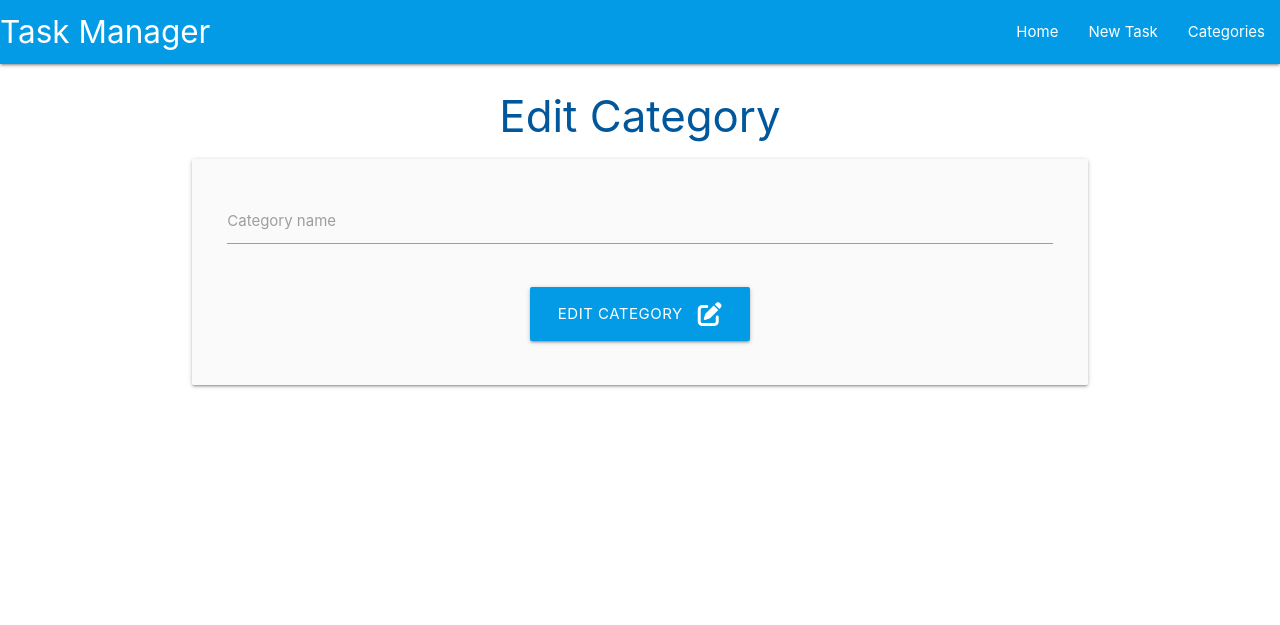
After one commit to 4ntm4n/task-flask, a Flask app: template taskmanager/templates/edit_category.html in a window 1280 px wide. The commit adds this page. Shown: the top 625 px of the page. Run offline with Flask 3, Linux system fonts and the light colour scheme; the template is opened without the code that fills it, so the values that code supplies are empty.

Commit message:
add edit functionality to category

```diff
--- a/taskmanager/templates/categories.html
+++ b/taskmanager/templates/categories.html
@@ -18,7 +18,7 @@
           <span class="card-title">{{ category.category_name }}</span>
         </div>
         <div class="card-action">
-          <a href="#" class="btn green accent-4">Edit</a>
+          <a href="{{ url_for('edit_category', category_id=category.id)}}" class="btn green accent-4">Edit</a>
           <a href="#" class="btn red">Delete</a>
         </div>
       </div>
--- /dev/null
+++ b/taskmanager/templates/edit_category.html
@@ -0,0 +1,24 @@
+{% extends "base.html" %}
+
+{% block content %}
+
+<h3 class="light-blue-text text-darken-4 center-align">Edit Category</h3>
+
+<div class="row card-panel grey lighten-5">
+    <form class="col s12" method="POST" action="{{ url_for('edit_category', category_id=category.id) }}">
+        <div class="row">
+            <div class="input-field col s12">
+                <input value="{{ category.category_name }}" name="category_name" id="category_name" type="text" class="validate" minlength="3" maxlength="25">
+                <label for="category_name">Category name</label>
+            </div>
+        </div>
+        <div class="row">
+            <div class="center-align col s12">
+                <button type="submit" class="btn-large light-blue darken-1">
+                    Edit Category <i class="fas fa-edit right"></i>
+                </button>
+            </div>
+        </div>
+    </form>
+</div>
+{% endblock %}
```
Also changed, not shown: taskmanager/routes.py (+9 -0 lines).
